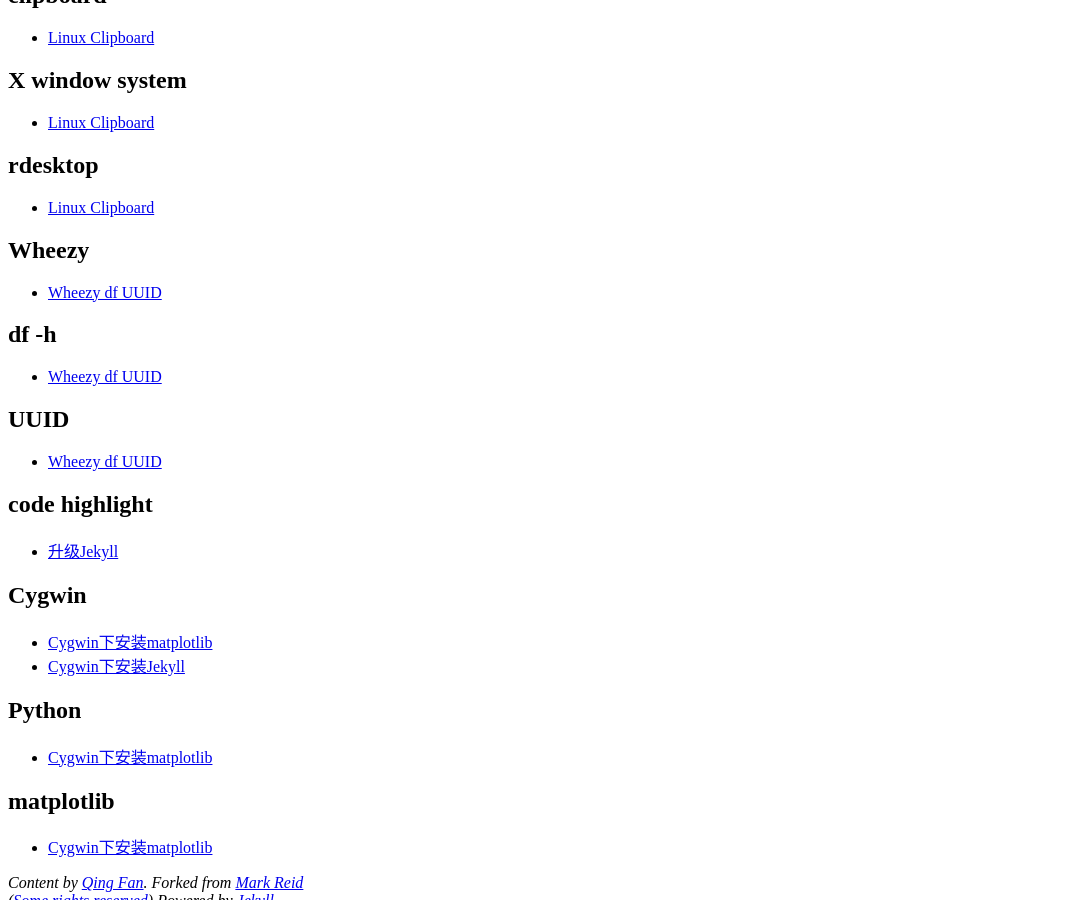
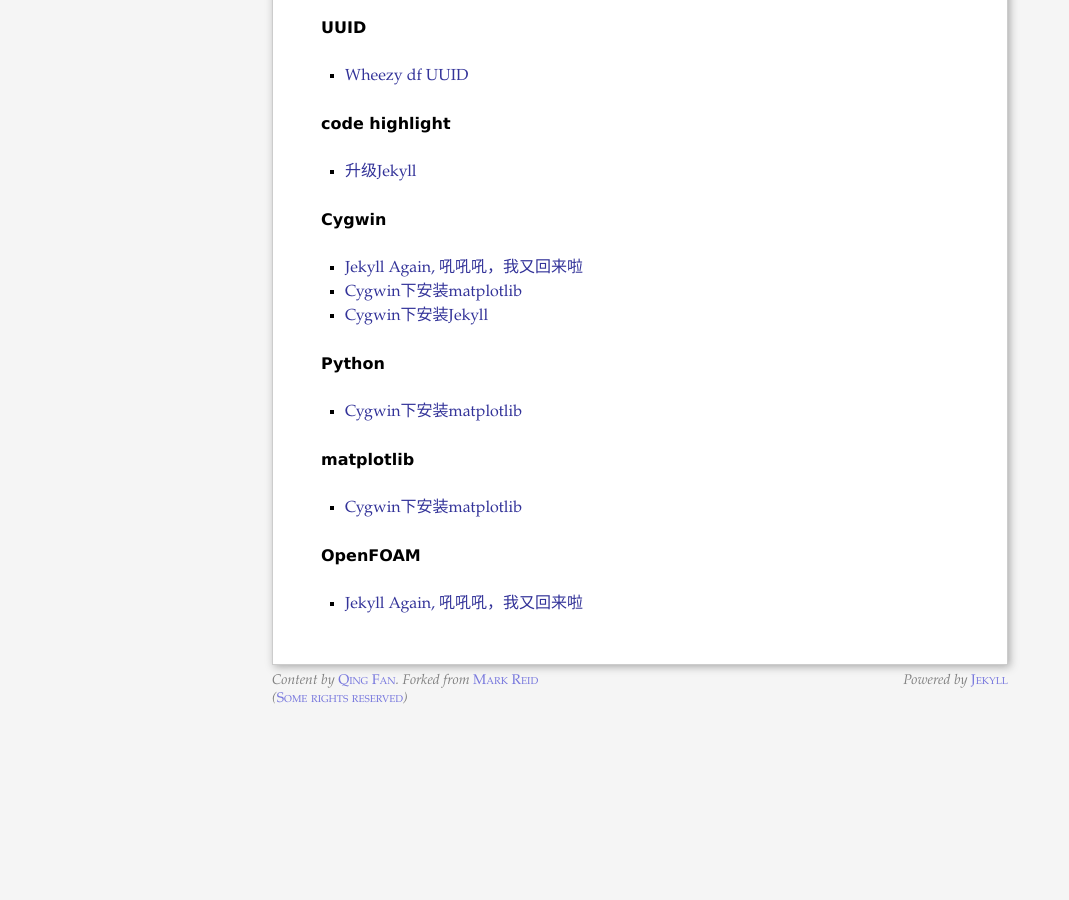
Before and after one commit to fanqo/fanqo.github.com, a Jekyll site: the page built from tags.html, in a window 1280 px wide and 900 px high, scrolled down 2141 px. Shown: the whole window, without its empty margins (0-1069 px from the left). Built offline with Jekyll 4.4.1, drawn with Linux system fonts in a browser that asks for light colours; after the commit the page ends 2854 px from its top, so only the background shows below that; some of the changed text lies outside the part shown.

Commit message:
Jekyll Again

```diff
--- a/_config.yml
+++ b/_config.yml
@@ -7,9 +7,11 @@
 
 exclude: [".rvmrc", ".rbenv-version", "README.md", "Rakefile", "changelog.md"]
 safe: true
-pygments: true
+highlighter: rouge
 markdown: kramdown
 kramdown:
+  input: GFM
+  hard_wrap: false
   auto_ids: false
 
 # Themes are encouraged to use these universal variables
@@ -70,6 +72,7 @@
   #   /assets
   #
   ASSET_PATH : false
+  THEME : fanq
 
   # These paths are to the main pages Jekyll-Bootstrap ships with.
   # Some JB helpers refer to these paths; change theme here if needed.
--- a/_includes/JB/setup
+++ b/_includes/JB/setup
@@ -16,7 +16,7 @@
     {% if site.JB.ASSET_PATH %}
       {% assign ASSET_PATH = site.JB.ASSET_PATH %}
     {% else %}
-      {% capture ASSET_PATH %}{{ BASE_PATH }}/assets/themes/{{ page.theme.name }}{% endcapture %}
+      {% capture ASSET_PATH %}{{ BASE_PATH }}/assets/themes/{{ site.JB.THEME }}{% endcapture %}
     {% endif %}
   {% endif %}
 {% endcapture %}{% assign jbcache = nil %}
--- /dev/null
+++ b/_posts/2016-05-05-jekyll-again.md
@@ -0,0 +1,12 @@
+---
+layout: post
+title: "Jekyll Again, 吼吼吼，我又回来啦"
+description: ""
+category:
+tags: [Jekyll, Cygwin, OpenFOAM]
+---
+{% include JB/setup %}
+
+   最近在研究OpenFOAM，想着是不是要记录些东西，于是又把Jekyll在Cygwin下安装起来了，Jekyll的版本都升到`3.1.3`了，这一次安装起来也比较顺利，发现它的高亮可以用自带的一个叫**rouge**的东西，那就用它吧。配置完之后执行
+	`jekyll s`
+发现有问题`ERROR '/assets/themes/*/css/*.css' not found.`，只好放Google来搜，然后发现了[这里](https://github.com/plusjade/jekyll-bootstrap/issues/290)，好吧，对这种升级出的问题，我表示无语，按照说明对`_includes/JB/setup`和`_config.yml`进行相应修改就可以。其它的就是对`_config.yml`进行的一些细微修改。
```
